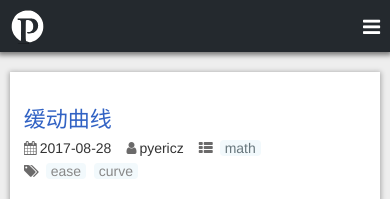
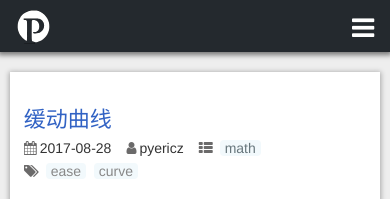
Before and after one commit to pyericz/blog, a Jekyll site: the page built from index.html, in a window 390 px wide. Shown: the top 199 px of the page. Built offline with Jekyll 4.4.1, drawn with Linux system fonts in a browser that asks for light colours; formulas are drawn with MathJax 3; the list of posts is cut into pages by our own code; comment, search, counter and statistics services are not loaded; a style sheet for code colours, icons or effects is not loaded.

Commit message:
menu theme update

```diff
--- a/_sass/_header.scss
+++ b/_sass/_header.scss
@@ -111,11 +111,11 @@ header {
             position: relative;
             z-index: 101;
             .logo {
-                margin-left: 2.5%;
+                margin-left: 4%;
             }
             .brand {
                 font-size: 16px;
-                margin-left: 2.5%;
+                margin-left: 4%;
             }
             small {
                 margin-left: 5px;
@@ -131,13 +131,13 @@ header {
                 padding: 0;
                 /* top:10px; */
                 /* padding: 6px 10px; */
-                margin-top: 16px;
-                margin-right: 2.5%;
+                margin-top: 13px;
+                margin-right: 4%;
                 background: #24292E;
                 /* border: 1px solid #333; */
                 /* border-radius: 4px; */
                 color: #fff;
-                font-size: 20px;
+                font-size: 26px;
                 // -webkit-transition: 0.4s ease;
                 // transition: 0.4s ease;
             }
@@ -173,7 +173,7 @@ header {
                         a {
                             display: block;
                             padding: 0 10px;
-                            padding-left: 3.5%;
+                            padding-left: 5%;
                             height: 52px;
                             line-height: 52px;
                         }
```
